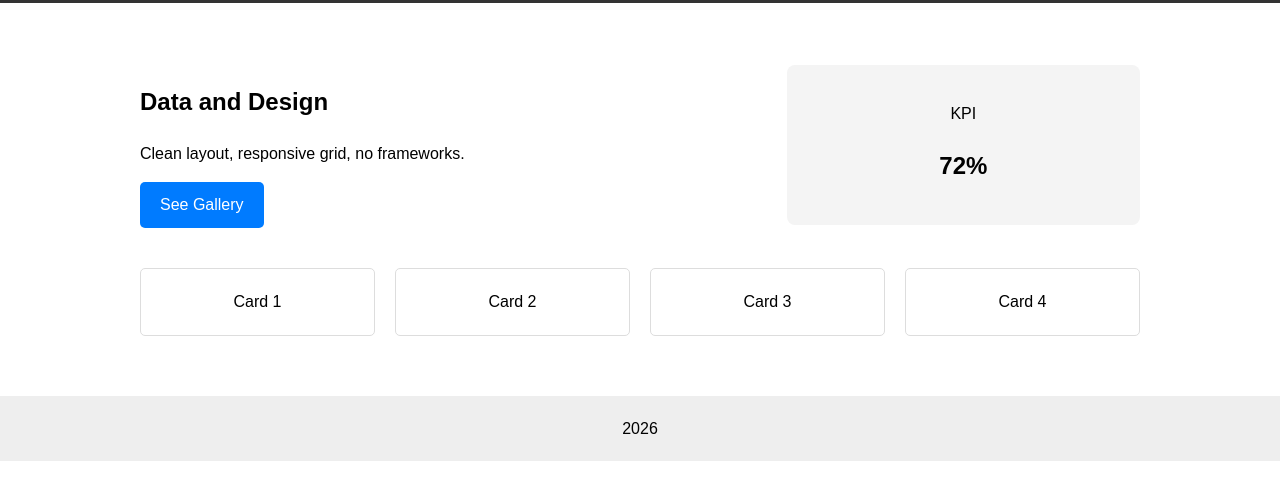
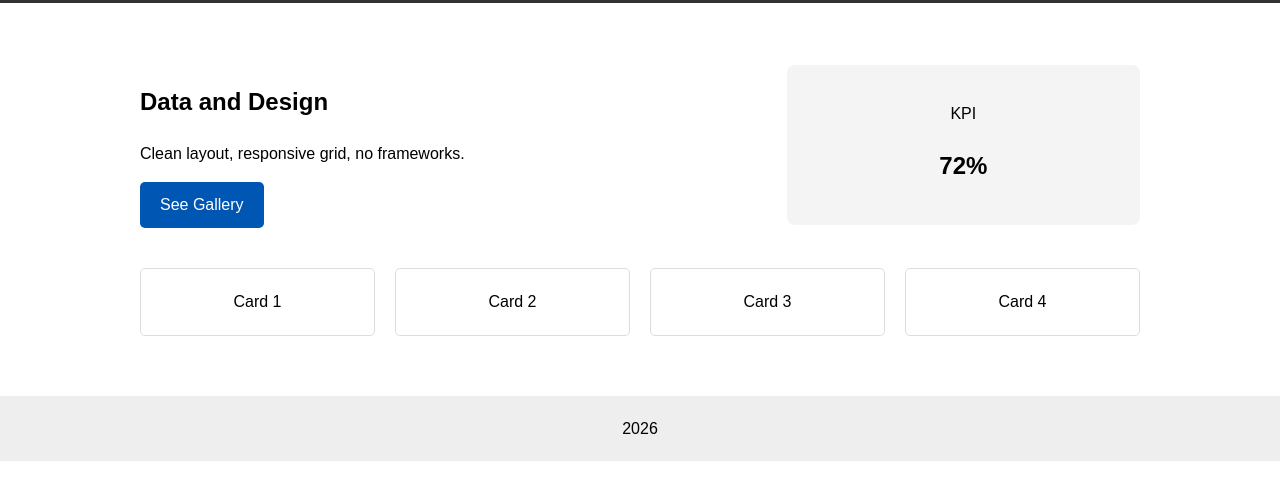
Before and after one commit to gio721/quiz1, a plain HTML site: page index.html in a window 1280 px wide. In both pictures the pointer is over the link "See Gallery". Shown: the part 63-562 px from the top of the page. Drawn offline with Linux system fonts and the light colour scheme.

Commit message:
Update style.css

```diff
--- a/style.css
+++ b/style.css
@@ -32,3 +32,13 @@ body { font-family: sans-serif; margin: 0; line-height: 1.6; }
 }
 .card { border: 1px solid #ddd; padding: 20px; text-align: center; border-radius: 5px; }
 .footer { text-align: center; padding: 20px; background: #eee; margin-top: 40px; }
+/* Make the button change color when hovered */
+.btn:hover {
+  background-color: #0056b3; /* Darker blue */
+  cursor: pointer;
+}
+
+/* Make the button "sink" when clicked */
+.btn:active {
+  transform: translateY(2px);
+}
```
